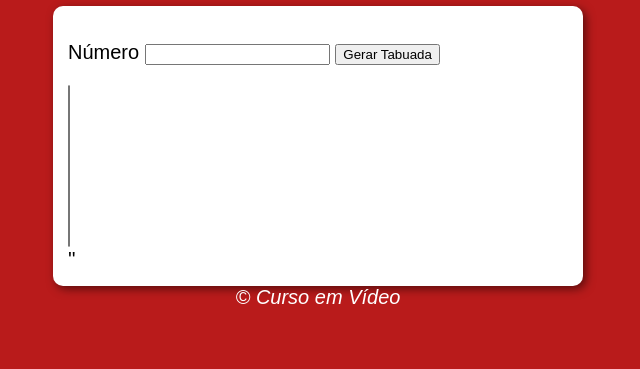
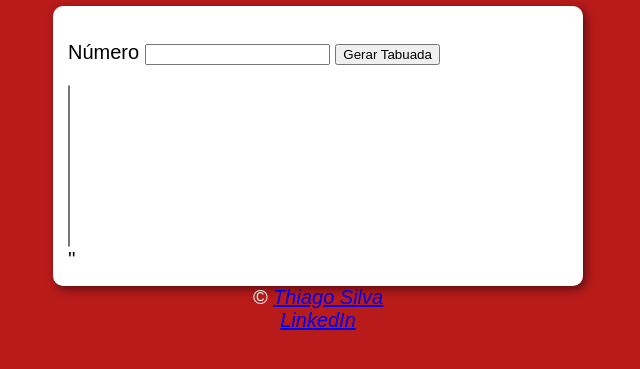
Before and after one commit to thiagosilvadf/projeto-tabuada, a plain HTML site: page index.html in a window 1280 px wide. Shown: the part 93-462 px from the top of the page, without its empty margins (322-962 px from the left). Drawn offline with Linux system fonts and the light colour scheme.

Commit message:
Acrescente redes sociais

```diff
--- a/index.html
+++ b/index.html
@@ -20,7 +20,8 @@
             <select name="Tabuada" id="seltab" size="10"></select>
         </div>''
     </section>
-    <footer>&copy; Curso em Vídeo</footer>
+    <footer>&copy; <a href="https://github.com/thiagosilvadf">Thiago Silva</a><br>
+    <a href="https://www.linkedin.com/in/thiago-silva-3933b6364/">LinkedIn</a></footer>
     <script src="script.js"></script>
 </body>
 </html>
```
